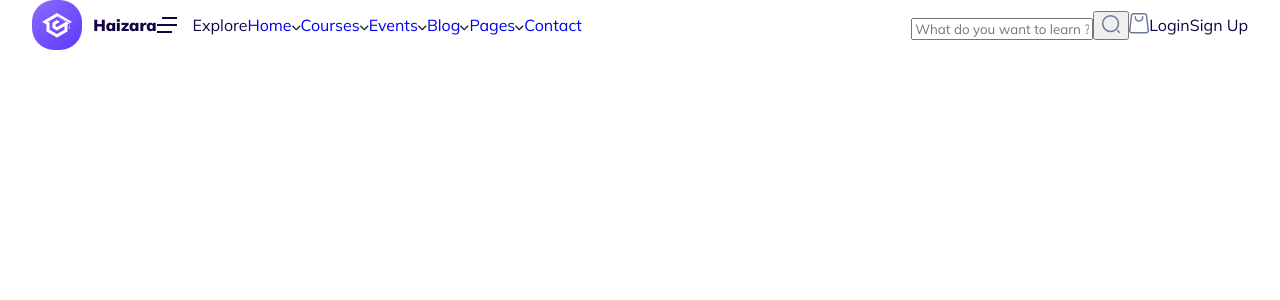
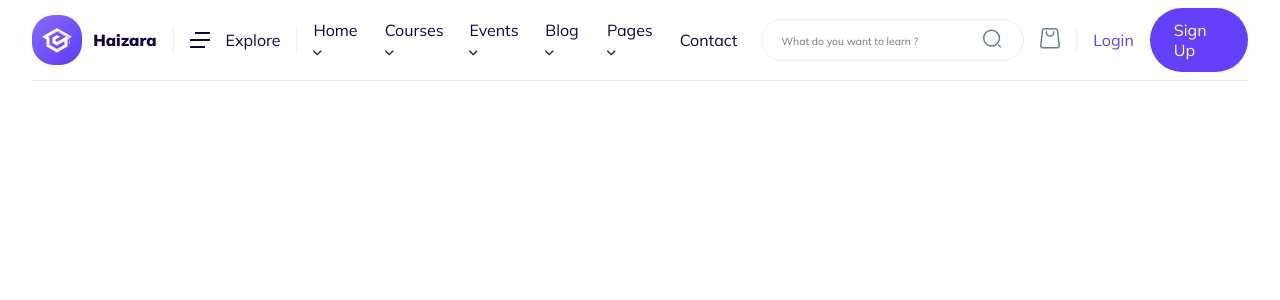
Before and after one commit to acf-patrick/haizara, a React (Create React App) app: page / in a window 1280 px wide. Shown: the top 300 px of the page. Built offline with nearby package versions, Linux system fonts and the light colour scheme.

Commit message:
finish home_without_session header

```diff
--- a/src/App.tsx
+++ b/src/App.tsx
@@ -3,10 +3,6 @@ import "./App.scss";
 import { useEffect } from 'react';
 
 function App() {
-  useEffect(() => {
-    document.title = "PDAL";
-  }, []);
-
   return (
     <div className="App">
       <Home />
--- a/src/Assets/Styles/variables.scss
+++ b/src/Assets/Styles/variables.scss
@@ -3,3 +3,5 @@ $header-color: #140342;
 $primary-color: #6440FB;
 $secondary-color: #1A064F;
 $border-primary-color: #EDEDED;
+
+$radius: 60px;
--- a/src/Components/Home/Header/Header.scss
+++ b/src/Components/Home/Header/Header.scss
@@ -1,4 +1,8 @@
 @import "../../../Assets/Styles/variables.scss";
+
+a {
+    text-decoration: none;
+}
 
 .flex {
     display: flex;
@@ -19,28 +23,63 @@
 
 .header {
     justify-content: space-between;
-    padding: 0 2rem;
     color: $header-color;
+    padding: 0.5rem 0;
+    border-bottom: 1px solid $border-primary-color;
+
+    &_container {
+        padding: 0 2rem;
+    }
 }
+
+$padding: 1rem;
 
 .logo {
     gap: 0.7rem;
+    padding-right: $padding;
+    cursor: pointer;
 }
 
 .links {
     margin: 0;
-    padding: 0;
+    padding: 0 $padding;
     list-style: none;
+    gap: 1rem;
     justify-content: space-around;
 
     a {
-        text-decoration: none;
+        color: $header-color;
+        padding-right: 0.5rem;
+    }
+
+    img {
+        transition: transform 300ms;
+    }
+
+    li:hover img {
+        transform: translateY(3px);
     }
 }
 
 .explore {
     align-items: center;
+    padding: 0 $padding;
     gap: 1rem;
+    height: 1.5rem;
+    border-left: 1px solid $border-primary-color;
+    border-right: 1px solid $border-primary-color;
+    cursor: pointer;
+
+    &:hover>div {
+        div {
+            &:first-of-type {
+                transform: translateX(-5px);
+            }
+            &:last-of-type {
+                transform: translateX(5px);
+            }
+        }
+    }
 
     &__icon {
         flex-direction: column;
@@ -49,6 +88,7 @@
         gap: 5px;
 
         div {
+            transition: transform 300ms;
             display: flex;
 
             &:nth-of-type(1) {
@@ -63,3 +103,61 @@
         }
     }
 }
+
+.basket {
+    padding: 0 1rem;
+    border-right: 1px solid $border-primary-color;
+}
+
+.right {
+    .buttons {
+        a {
+            &:first-of-type {
+                padding: 0 1rem;
+                color: $primary-color;
+            }
+
+            &:last-of-type {
+                padding: 0.75rem 1.5rem;
+                border-radius: $radius;
+                background-color: $primary-color;
+                color: white;
+                transition: background 300ms;
+
+                &:hover {
+                    background-color: lighten($color: $primary-color, $amount: 10%);
+                }
+
+                &:active {
+                    background-color: darken($color: $primary-color, $amount: 10%);
+                }
+            }
+        }
+    }
+}
+
+form {
+    position: relative;
+
+    input {
+        width: 100%;
+        padding: 0.75rem;
+        padding-left: 1.2rem;
+        padding-right: 5rem;
+        border-radius: $radius;
+        border: 1px solid $border-primary-color;
+
+        &::placeholder {
+            font-size: 0.65rem;
+        }
+    }
+
+    button {
+        position: absolute;
+        background-color: transparent;
+        border: none;
+        top: 50%;
+        transform: translateY(-50%);
+        right: 1rem;
+    }
+}
--- a/src/Components/Home/Header/Header.tsx
+++ b/src/Components/Home/Header/Header.tsx
@@ -8,12 +8,14 @@ import basket from "../../../Assets/Images/basket.svg";
 
 function Header() {
   return (
+    <div className="header_container">
       <div className="header flex">
         <div className="left flex">
           <div className="logo flex align-center">
             <img src={logo} alt="icon" width="50" />
             <span className="bold">Haizara</span>
           </div>
+          <div className="flex align-center">
             <div className="explore flex">
               <div className="explore__icon flex">
                   <div><img src={rect1} alt="rect" /></div>
@@ -21,6 +23,7 @@ function Header() {
                   <div><img src={rect1} alt="rect" /></div>
               </div>
               <div>Explore</div>
+            </div>
           </div>
           <ul className="links flex align-center">
             <li>
@@ -50,7 +53,7 @@ function Header() {
         </div>
         <div className="right flex align-center">
           <form>
-          <input type="text" placeholder="What do you want to learn ?" />
+            <input type="search" placeholder="What do you want to learn ?" />
             <button type="submit">
               <img src={search} alt="search" />
             </button>
@@ -58,9 +61,10 @@ function Header() {
           <div className="basket">
             <img src={basket} alt="basket" />
           </div>
-        <div className="buttons flex">
-          <span className="login">Login</span>
-          <span className="signup">Sign Up</span>
+          <div className="buttons flex align-center">
+            <a href="#">Login</a>
+            <a href="#">Sign Up</a>
+          </div>
         </div>
       </div>
     </div>
--- a/src/index.tsx
+++ b/src/index.tsx
@@ -3,6 +3,8 @@ import ReactDOM from 'react-dom/client';
 import './index.css';
 import App from './App';
 import reportWebVitals from './reportWebVitals';
+
+document.title = "Haizara";
 
 const root = ReactDOM.createRoot(
   document.getElementById('root') as HTMLElement
```
Lines whose indentation alone changed are shown as unchanged.
